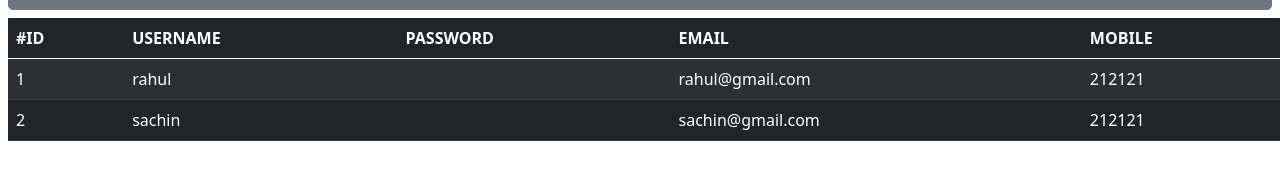
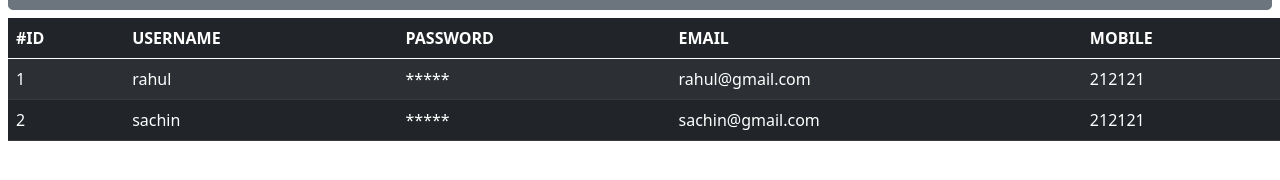
Before and after one commit to july-2021/day7-react-app, a React (Create React App) app: page / in a window 1280 px wide. Shown: the part 334-514 px from the top of the page. Built offline with nearby package versions, Linux system fonts and the light colour scheme.

Commit message:
basic password.

```diff
--- a/src/App.js
+++ b/src/App.js
@@ -118,7 +118,7 @@ function MyRegisterComponent() {
               <tr>
                 <td>{item.id}</td>
                 <td>{item.name}</td>
-                <td>{item.password}</td>
+                <td>*****</td>
                 <td>{item.email}</td>
                 <td>{item.mobile}</td>
               </tr>
```
